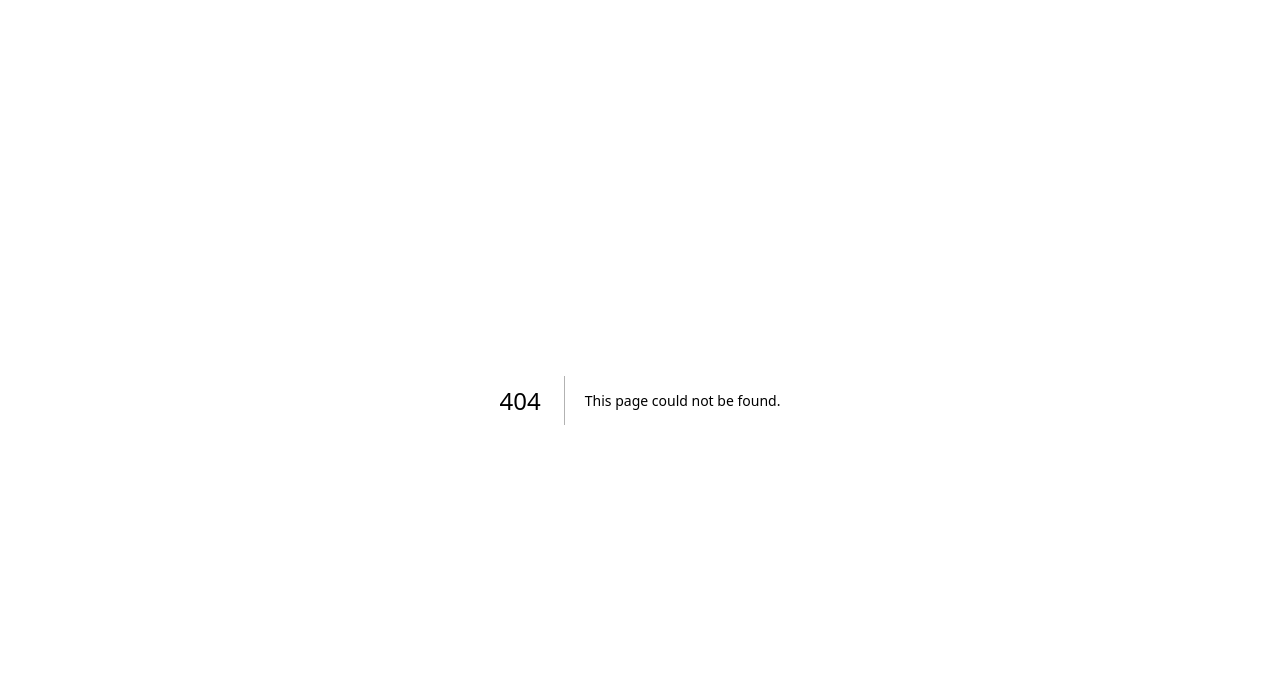
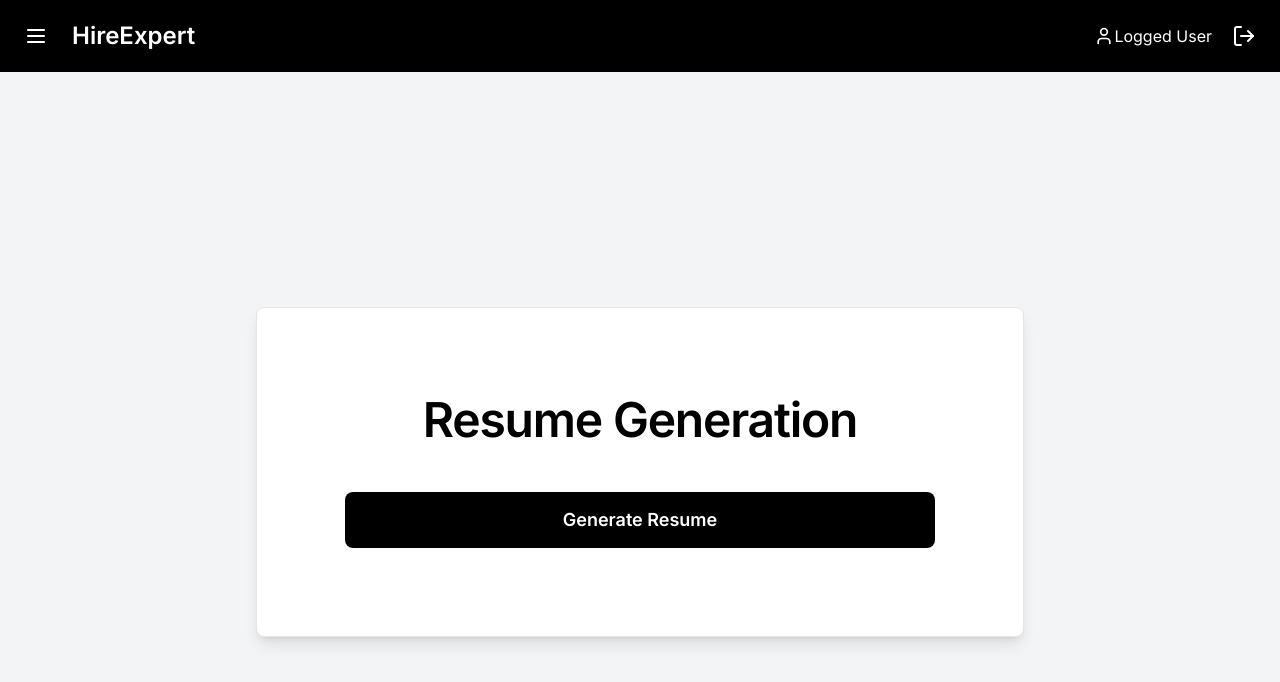
Before and after one commit to SandraMariyaGeorge/HireXpert, a Next.js app in the folder frontend/: page /dashboard/customize-resume/1 in a window 1280 px wide. Before the commit this address had no page. Shown: the top 682 px of the page. Built offline with nearby package versions, Linux system fonts and the light colour scheme; no server answers.

Commit message:
added resume gen

```diff
--- /dev/null
+++ b/frontend/app/dashboard/customize-resume/[id]/page.tsx
@@ -0,0 +1,112 @@
+"use client"; // Add this directive since we're using client-side features
+
+import { useState, useEffect } from "react";
+import { useRouter } from "next/navigation";
+import { useParams } from "next/navigation";
+import { Button } from "@/components/ui/button";
+import LoadingOverlayComponent from "@/components/loading-overlay";
+import { Card, CardContent, CardHeader, CardTitle } from "@/components/ui/card";
+import Dashboard_Header from "@/components/dashboard_header";
+import Dashboard_Sidebar from "@/components/dashboard_sidebar";
+import axios from "axios";
+
+export default function ResumeGenerationPage() {
+    const [loading, setLoading] = useState(false);
+    const [sidebarOpen, setSidebarOpen] = useState(false);
+    const [jobDesc, setJobDesc] = useState("");
+    const router = useRouter();
+    const { id } = useParams(); // Get the job ID from the URL
+
+    useEffect(() => {
+        if (!id) return; // If no ID is present, do nothing
+
+        const fetchJobDetails = async () => {
+            try {
+                const response = await fetch(`http://127.0.0.1:8000/job/${id}`, {
+                    method: 'GET',
+                    headers: {
+                        'Content-Type': 'application/json',
+                    },
+                });
+                const data = await response.json();
+                setJobDesc(data); // Assuming the API returns a field named 'description'
+            } catch (error) {
+                console.error("Error fetching job details:", error);
+            }
+        };
+
+        fetchJobDetails();
+    }, [id]);
+
+    const toggleSidebar = () => {
+        setSidebarOpen(!sidebarOpen);
+    };
+
+    const handleResumeGenerationClick = async () => {
+        if (!id) {
+            alert("Job ID is not available");
+            return;
+        }
+
+        setLoading(true);
+        try {
+            const token = localStorage.getItem("token"); // Assuming token is stored in localStorage
+            const response = await axios.post(
+                "http://127.0.0.1:8000/generate",
+                { job_desc: jobDesc },
+                {
+                    headers: {
+                        "Content-Type": "application/json",
+                        Authorization: `Bearer ${token}`,
+                    },
+                    responseType: "blob", // Ensure the response is treated as a binary file
+                }
+            );
+
+            // Create a URL for the PDF file and trigger download
+            const url = window.URL.createObjectURL(new Blob([response.data]));
+            const link = document.createElement("a");
+            link.href = url;
+            link.setAttribute("download", "resume.pdf");
+            document.body.appendChild(link);
+            link.click();
+            link.remove();
+        } catch (error) {
+            console.error("Error generating resume:", error);
+            alert("Failed to generate resume. Please try again.");
+        } finally {
+            setLoading(false);
+        }
+    };
+
+    return (
+        <div className="flex min-h-screen bg-black">
+            {/* Sidebar */}
+            <Dashboard_Sidebar sidebarOpen={sidebarOpen} toggleSidebar={toggleSidebar} />
+            {/* Header */}
+            <div className="flex-1 flex flex-col">
+                {/* Navbar */}
+                <Dashboard_Header toggleSidebar={toggleSidebar} />
+                <div className="min-h-screen flex items-center justify-center bg-gray-100 p-8">
+                    <Card className="bg-white p-16 rounded-lg shadow-lg max-w-3xl w-full text-center">
+                        <CardHeader>
+                            <CardTitle className="text-5xl font-buld text-black  mb-6">Resume Generation</CardTitle>
+                        </CardHeader>
+                        <CardContent>
+                            <Button
+                                onClick={handleResumeGenerationClick}
+                                disabled={loading}
+                                className="w-full h-14 bg-black hover:bg-gray-800 text-white font-semibold py-3 rounded-lg text-lg"
+                            >
+                                {loading ? "Generating..." : "Generate Resume"}
+                            </Button>
+                        </CardContent>
+                    </Card>
+
+                    {/* Show loading overlay when loading is true */}
+                    {loading && <LoadingOverlayComponent />}
+                </div>
+            </div>
+        </div>
+    );
+}
--- a/frontend/app/dashboard/jobs/[id]/apply-client.tsx
+++ b/frontend/app/dashboard/jobs/[id]/apply-client.tsx
@@ -18,8 +18,14 @@ export default function ApplyPageClient({ job }: { job?: Job }) {
     setSidebarOpen(!sidebarOpen);
   };
 
+  console.log(job);
+
   const handleCustomizeResume = () => {
-    router.push('/customize-resume');
+    if (job?.id) {
+      router.push(`/dashboard/customize-resume/${job.id}`);
+    } else {
+      alert('Job ID not available.');
+    }
   };
 
   const handleMockInterview = () => {
@@ -28,7 +34,7 @@ export default function ApplyPageClient({ job }: { job?: Job }) {
 
   const handleApplyWithExistingResume = () => {
     if (job?.applyLink) {
-      window.location.href = job.applyLink;
+      window.location.href = job.metadata.applyLink;
     } else {
       alert('Application link not available.');
     }
@@ -36,7 +42,7 @@ export default function ApplyPageClient({ job }: { job?: Job }) {
 
   const handleSubmitApplication = () => {
     if (job?.applyLink) {
-      window.location.href = job.applyLink;
+      window.location.href = job.metadata.applyLink;
     } else {
       alert('Application link not available.');
     }
@@ -61,18 +67,24 @@ export default function ApplyPageClient({ job }: { job?: Job }) {
         sidebarOpen={sidebarOpen}
         toggleSidebar={toggleSidebar}
       />
-          {/*Header */}
+      {/* Header */}
       <div className="flex-1 flex flex-col">
         {/* Navbar */}
-            <Dashboard_Header toggleSidebar={toggleSidebar}/>
+        <Dashboard_Header toggleSidebar={toggleSidebar} />
         <div className="container mx-auto py-8 px-4">
           <div className="max-w-4xl mx-auto">
             <div className="mb-8">
               <Link href="/dashboard/jobs">
                 <Button variant="ghost" className="mb-4 text-gray-400">← Back to Jobs</Button>
               </Link>
-                  <h1 className="text-3xl font-bold text-gray-600">{job.title}</h1>
-                  <p className="text-gray-400 mt-2">{job.company} • {job.location}</p>
+              <h1 className="text-3xl font-bold text-gray-100">{job.metadata.title}</h1>
+              <p className="text-gray-400 mt-2">{job.metadata.location}</p>
+              <details className="mt-4">
+                <summary className="text-gray-400 cursor-pointer">Job Details</summary>
+                <p className="text-gray-400 mt-2">{job.description}</p>
+                <p className="text-gray-400 mt-2"><strong>Qualifications:</strong> {job.metadata.qualification}</p>
+                <p className="text-gray-400 mt-2"><strong>Responsibilities:</strong> {job.metadata.responsibilities}</p>
+              </details>
             </div>
 
             <Tabs defaultValue="resume" className="space-y-6">
--- a/frontend/app/dashboard/jobs/[id]/page.tsx
+++ b/frontend/app/dashboard/jobs/[id]/page.tsx
@@ -11,9 +11,17 @@ const JobPage = ({ params }: { params: { id: string } }) => {
   const [error, setError] = useState<string | null>(null);
 
   useEffect(() => {
+    const decodedId = decodeURIComponent(params.id); // id=1809223
+    const numericId = decodedId.match(/\d+/)?.[0];
     const fetchJobDetails = async () => {
       try {
-        const response = await fetch(`http://127.0.0.1:8000/job/${params.id}`);
+        const response = await fetch(`http://127.0.0.1:8000/job/${numericId}`, {
+          method: 'GET',
+          headers: {
+            'Content-Type': 'application/json',
+          },
+        });
+
         if (!response.ok) {
           throw new Error('Failed to fetch job details');
         }
@@ -40,7 +48,6 @@ const JobPage = ({ params }: { params: { id: string } }) => {
   if (error) {
     return <div>Error: {error}</div>;
   }
-
   return job ? <ApplyPageClient job={job} /> : <div>No job details available</div>;
 };
 
--- a/frontend/app/dashboard/jobs/page.tsx
+++ b/frontend/app/dashboard/jobs/page.tsx
@@ -14,9 +14,11 @@ import Dashboard_Sidebar from "@/components/dashboard_sidebar";
 export default function JobsPage() {
   const [searchTerm, setSearchTerm] = useState("");
   const [sidebarOpen, setSidebarOpen] = useState(false);
-    const toggleSidebar = () => {
-      setSidebarOpen(!sidebarOpen);
-    };
+  const [expandedJobId, setExpandedJobId] = useState<string | null>(null);
+
+  const toggleSidebar = () => {
+    setSidebarOpen(!sidebarOpen);
+  };
 
   interface Job {
     id: string;
@@ -29,7 +31,6 @@ export default function JobsPage() {
       type: string;
       posted: string;
       description: string;
-      responsibilities: string[];
     };
   }
 
@@ -48,7 +49,7 @@ export default function JobsPage() {
         method: "POST",
         headers: {
           "Content-Type": "application/json",
-          "Authorization": `Bearer ${localStorage.getItem("token")}`,
+          Authorization: `Bearer ${localStorage.getItem("token")}`,
         },
         body: JSON.stringify({ query }),
       });
@@ -70,15 +71,22 @@ export default function JobsPage() {
     fetchJobs(searchTerm);
   };
 
+  const toggleDescription = (jobId: string) => {
+    setExpandedJobId(expandedJobId === jobId ? null : jobId);
+  };
+
+  const getTruncatedDescription = (description: string, jobId: string) => {
+    const sentences = description.split('. ');
+    const truncated = sentences.slice(0, 4).join('. ') + (sentences.length > 4 ? '...' : '');
+    return expandedJobId === jobId ? description : truncated;
+  };
+
   return (
     <div className="flex min-h-screen bg-black">
       {loading}
       {/* Sidebar */}
-      <Dashboard_Sidebar
-        sidebarOpen={sidebarOpen}
-        toggleSidebar={toggleSidebar}
-      />
-      {/*Header */}
+      <Dashboard_Sidebar sidebarOpen={sidebarOpen} toggleSidebar={toggleSidebar} />
+      {/* Header */}
       <div className="flex-1 flex flex-col">
         {/* Navbar */}
         <Dashboard_Header toggleSidebar={toggleSidebar} />
@@ -149,15 +157,16 @@ export default function JobsPage() {
                       <Separator className="my-4" />
 
                       <div className="space-y-4">
-                        <p className="text-muted-foreground">{job.metadata.description}</p>
-                        <div>
-                          <h4 className="font-semibold mb-2">Key Responsibilities:</h4>
-                          <ul className="list-disc pl-5 space-y-1 text-muted-foreground">
-                            {(Array.isArray(job.metadata?.responsibilities) ? job.metadata.responsibilities : []).map((resp, index) => (
-                              <li key={index}>{resp}</li>
-                            ))}
-                          </ul>
-                        </div>
+                        <p className="text-muted-foreground">
+                          {getTruncatedDescription(job.metadata.description, job.id)}
+                        </p>
+                        <Button
+                          variant="link"
+                          className="text-black-500"
+                          onClick={() => toggleDescription(job.id)}
+                        >
+                          {expandedJobId === job.id ? "Read Less" : "Read More"}
+                        </Button>
                       </div>
                     </CardContent>
                   </Card>
@@ -166,7 +175,6 @@ export default function JobsPage() {
                 !loading && <p className="text-center">No jobs found.</p>
               )}
             </div>
-
           </div>
         </div>
       </div>
```
Also changed, not shown: 1 other file (tests, documents, lock files or other folders). Lines whose indentation alone changed are shown as unchanged.
